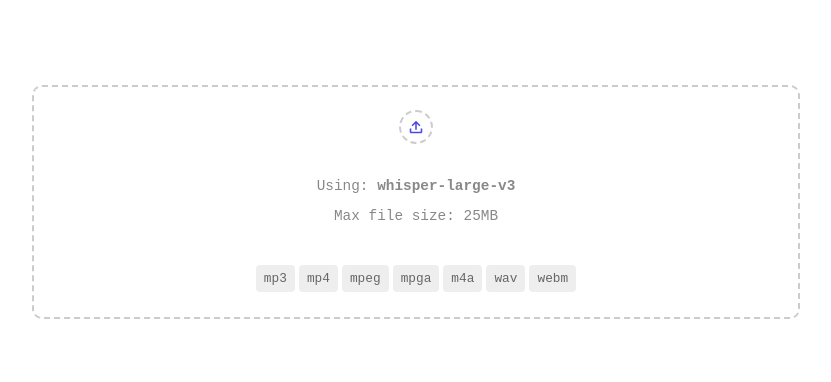
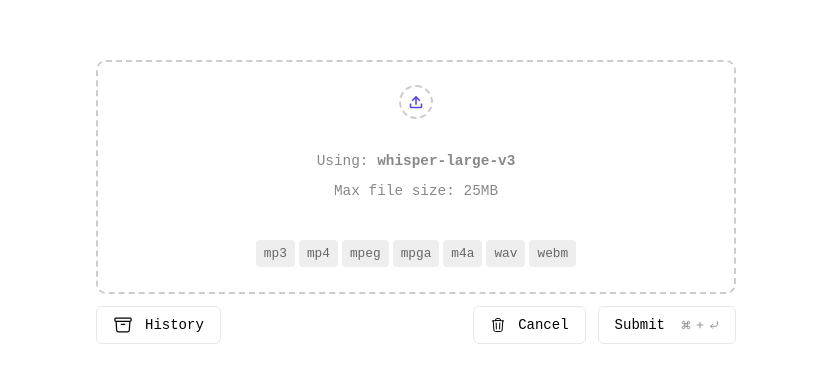
Before and after one commit to nocdn/transcriptions, a Svelte app: page / in a window 1280 px wide. Shown: the part 198-580 px from the top of the page, without its empty margins (224-1055 px from the left). Built offline with nearby package versions, Linux system fonts and the light colour scheme.

Commit message:
Added all the buttons, and a history button

```diff
--- a/src/App.svelte
+++ b/src/App.svelte
@@ -1,8 +1,14 @@
 <script>
   import Dropzone from "./lib/Dropzone.svelte";
+  import Buttons from "./lib/Buttons.svelte";
+  import GroqButtons from "./lib/GroqButtons.svelte";
+  import History from "./lib/History.svelte";
 </script>
 
-<Dropzone />
-
-<style>
-</style>
+<main class="flex flex-col gap-3 w-1/2">
+  <Dropzone />
+  <div class="flex justify-between">
+    <History />
+    <Buttons />
+  </div>
+</main>
--- a/src/app.css
+++ b/src/app.css
@@ -16,6 +16,7 @@ body {
   margin: 0;
   min-height: 100dvh;
   height: 100dvh;
+  width: 100vw;
   overflow: hidden;
   font-family: "SF Mono", monospace;
   perspective: 1000px;
--- /dev/null
+++ b/src/lib/Buttons.svelte
@@ -0,0 +1,66 @@
+<div class="flex gap-3">
+  <button
+    class="text-sm font-medium flex gap-3 items-center border border-input dark:border-gray-500 rounded-md px-4 py-2 hover:bg-[#F6EAEA] hover:text-red-800 hover:outline-1 hover:outline-dashed hover:outline-[#b8040487]"
+    ><svg
+      xmlns="http://www.w3.org/2000/svg"
+      fill="none"
+      viewBox="0 0 24 24"
+      stroke-width="1.5"
+      stroke="currentColor"
+      class="size-4"
+    >
+      <path
+        stroke-linecap="round"
+        stroke-linejoin="round"
+        d="m14.74 9-.346 9m-4.788 0L9.26 9m9.968-3.21c.342.052.682.107 1.022.166m-1.022-.165L18.16 19.673a2.25 2.25 0 0 1-2.244 2.077H8.084a2.25 2.25 0 0 1-2.244-2.077L4.772 5.79m14.456 0a48.108 48.108 0 0 0-3.478-.397m-12 .562c.34-.059.68-.114 1.022-.165m0 0a48.11 48.11 0 0 1 3.478-.397m7.5 0v-.916c0-1.18-.91-2.164-2.09-2.201a51.964 51.964 0 0 0-3.32 0c-1.18.037-2.09 1.022-2.09 2.201v.916m7.5 0a48.667 48.667 0 0 0-7.5 0"
+      />
+    </svg>Cancel</button
+  >
+  <button
+    class="text-sm font-medium flex gap-4 items-center border border-input dark:border-gray-500 rounded-md px-4 py-2 hover:bg-[#ECF7ED] hover:text-green-950 hover:outline-1 hover:outline-dashed hover:outline-[#3d8549]"
+    >Submit
+    <div class="hidden md:flex gap-1 font-xs opacity-50 items-center">
+      <svg
+        xmlns="http://www.w3.org/2000/svg"
+        width="10"
+        height="10"
+        viewBox="0 0 24 24"
+        fill="none"
+        stroke="currentColor"
+        stroke-width="2"
+        stroke-linecap="round"
+        stroke-linejoin="round"
+        class="lucide lucide-command"
+        ><path
+          d="M15 6v12a3 3 0 1 0 3-3H6a3 3 0 1 0 3 3V6a3 3 0 1 0-3 3h12a3 3 0 1 0-3-3"
+        ></path></svg
+      ><svg
+        xmlns="http://www.w3.org/2000/svg"
+        width="10"
+        height="10"
+        viewBox="0 0 24 24"
+        fill="none"
+        stroke="currentColor"
+        stroke-width="2"
+        stroke-linecap="round"
+        stroke-linejoin="round"
+        class="lucide lucide-plus"
+        ><path d="M5 12h14"></path><path d="M12 5v14"></path></svg
+      ><svg
+        xmlns="http://www.w3.org/2000/svg"
+        width="10"
+        height="10"
+        viewBox="0 0 24 24"
+        fill="none"
+        stroke="currentColor"
+        stroke-width="2"
+        stroke-linecap="round"
+        stroke-linejoin="round"
+        class="lucide lucide-corner-down-left"
+        ><polyline points="9 10 4 15 9 20"></polyline><path
+          d="M20 4v7a4 4 0 0 1-4 4H4"
+        ></path></svg
+      >
+    </div></button
+  >
+</div>
--- a/src/lib/Dropzone.svelte
+++ b/src/lib/Dropzone.svelte
@@ -98,7 +98,7 @@
 <style>
   .drop-zone {
     width: 100%;
-    max-width: 60%;
+    /* max-width: 60%; */
     min-height: 200px;
     padding: 25px;
     display: flex;
--- /dev/null
+++ b/src/lib/GroqButtons.svelte
@@ -0,0 +1,74 @@
+<div class="flex gap-3">
+  <div class="flex items-center gap-4">
+    <span class="opacity-50 text-xs"></span><button
+      class="items-center justify-center whitespace-nowrap rounded-md text-sm font-medium ring-offset-background transition-colors focus-visible:outline-none disabled:pointer-events-none disabled:opacity-50 border border-input dark:border-gray-500 bg-background hover:bg-accent hover:text-accent-foreground h-10 px-4 py-2 flex gap-3"
+      type="button"
+      aria-haspopup="dialog"
+      aria-expanded="false"
+      aria-controls="radix-:R2cupv7rvkupkq:"
+      data-state="closed"
+      ><svg
+        xmlns="http://www.w3.org/2000/svg"
+        width="16"
+        height="16"
+        viewBox="0 0 24 24"
+        fill="none"
+        stroke="currentColor"
+        stroke-width="2"
+        stroke-linecap="round"
+        stroke-linejoin="round"
+        class="lucide lucide-code2 text-groq-orange"
+        ><path d="m18 16 4-4-4-4"></path><path d="m6 8-4 4 4 4"></path><path
+          d="m14.5 4-5 16"
+        ></path></svg
+      ><span class="hidden lg:inline">View code</span></button
+    >
+  </div>
+  <button
+    class="items-center justify-center whitespace-nowrap rounded-md text-sm font-medium ring-offset-background transition-colors focus-visible:outline-none disabled:pointer-events-none disabled:opacity-50 bg-primary hover:bg-gray-600 dark:hover:bg-slate-200 px-4 py-2 h-10 flex gap-3 text-primary-foreground"
+    ><div>Submit</div>
+    <div class="hidden md:flex gap-1 font-xs opacity-50 items-center">
+      <svg
+        xmlns="http://www.w3.org/2000/svg"
+        width="10"
+        height="10"
+        viewBox="0 0 24 24"
+        fill="none"
+        stroke="currentColor"
+        stroke-width="2"
+        stroke-linecap="round"
+        stroke-linejoin="round"
+        class="lucide lucide-command"
+        ><path
+          d="M15 6v12a3 3 0 1 0 3-3H6a3 3 0 1 0 3 3V6a3 3 0 1 0-3 3h12a3 3 0 1 0-3-3"
+        ></path></svg
+      ><svg
+        xmlns="http://www.w3.org/2000/svg"
+        width="10"
+        height="10"
+        viewBox="0 0 24 24"
+        fill="none"
+        stroke="currentColor"
+        stroke-width="2"
+        stroke-linecap="round"
+        stroke-linejoin="round"
+        class="lucide lucide-plus"
+        ><path d="M5 12h14"></path><path d="M12 5v14"></path></svg
+      ><svg
+        xmlns="http://www.w3.org/2000/svg"
+        width="10"
+        height="10"
+        viewBox="0 0 24 24"
+        fill="none"
+        stroke="currentColor"
+        stroke-width="2"
+        stroke-linecap="round"
+        stroke-linejoin="round"
+        class="lucide lucide-corner-down-left"
+        ><polyline points="9 10 4 15 9 20"></polyline><path
+          d="M20 4v7a4 4 0 0 1-4 4H4"
+        ></path></svg
+      >
+    </div></button
+  >
+</div>
--- /dev/null
+++ b/src/lib/History.svelte
@@ -0,0 +1,19 @@
+<button
+  class="text-sm font-medium flex gap-3 items-center border border-input dark:border-gray-500 rounded-md px-4 py-2 hover:bg-gray-100 hover:text-gray-700 hover:outline-1 hover:outline-dashed hover:outline-gray-300"
+>
+  <svg
+    xmlns="http://www.w3.org/2000/svg"
+    fill="none"
+    viewBox="0 0 24 24"
+    stroke-width="1.5"
+    stroke="currentColor"
+    class="size-5"
+  >
+    <path
+      stroke-linecap="round"
+      stroke-linejoin="round"
+      d="m20.25 7.5-.625 10.632a2.25 2.25 0 0 1-2.247 2.118H6.622a2.25 2.25 0 0 1-2.247-2.118L3.75 7.5M10 11.25h4M3.375 7.5h17.25c.621 0 1.125-.504 1.125-1.125v-1.5c0-.621-.504-1.125-1.125-1.125H3.375c-.621 0-1.125.504-1.125 1.125v1.5c0 .621.504 1.125 1.125 1.125Z"
+    />
+  </svg>
+  History
+</button>
```
Also changed, not shown: 1 other file (tests, documents, lock files or other folders).
